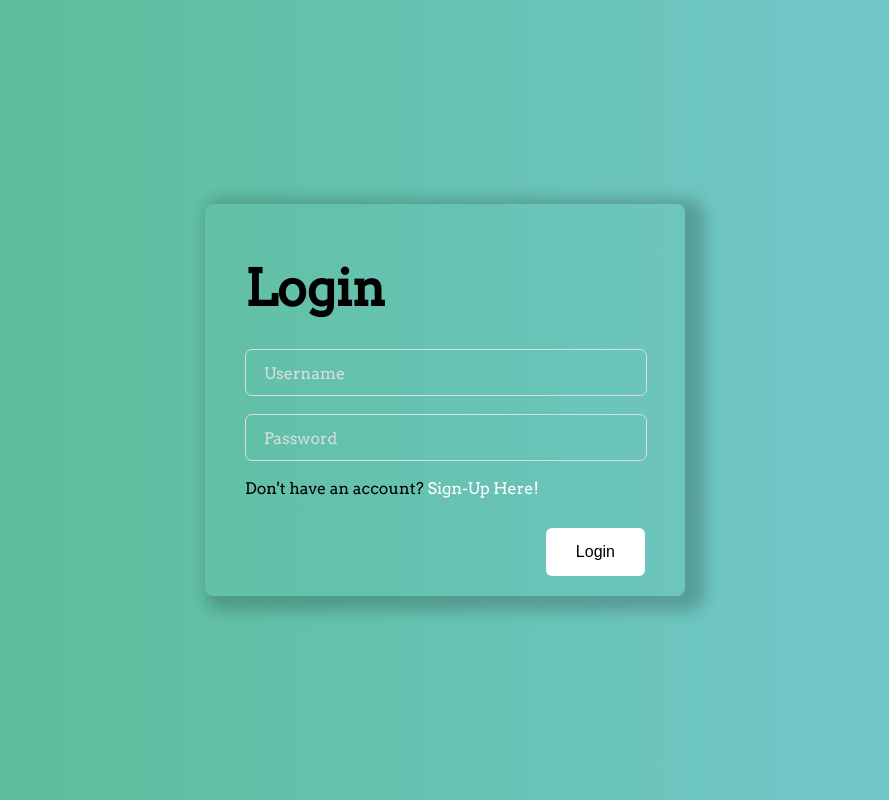
After one commit to ethanreleford/NeatBook, a PHP site: page /login/ in a window 1280 px wide. The commit adds this page. Shown: the whole page, without its empty margins (195-1084 px from the left). Run offline with PHP 8.4, Linux system fonts and the light colour scheme.

Commit message:
Update Log-In and Sign-up

```diff
--- a/css/main.css
+++ b/css/main.css
@@ -116,3 +116,10 @@
 .lgbtn:hover {
     text-decoration: underline; /* Add underline on hover for hyperlinks */
 }
+
+.name {
+    display: grid;
+    width: 94%;
+    grid-template-columns: auto auto;
+    grid-column-gap: 10%;
+}
--- /dev/null
+++ b/login/index.html
@@ -0,0 +1,79 @@
+<!DOCTYPE html>
+<html lang="en">
+<head>
+    <meta charset="UTF-8">
+    <meta name="viewport" content="width=device-width, initial-scale=1.0">
+    <link rel="stylesheet" href="../css/main.css">
+    <link rel="stylesheet" href="../css/font.css">
+    <link rel="preconnect" href="https://fonts.googleapis.com">
+    <link rel="preconnect" href="https://fonts.gstatic.com" crossorigin>
+    <link href="https://fonts.googleapis.com/css2?family=Abril+Fatface&family=Arvo&display=swap" rel="stylesheet">
+    <title>Login Page</title>
+</head>
+<body>
+    <div class = "myForm">
+    <form action = "" id = "myForm" class = "form">
+    <h1 class = "title" id = "tform">Login</h1>
+      <div class="inputContainer">
+        <input type="text" class="input" placeholder="a" id="username" required>
+        <label class="label">Username</label>
+      </div>
+      <div class="inputContainer">
+        <input type="password" class="input" placeholder="a" id="password" required>
+        <label class="label">Password</label>
+      </div>
+      <div id = "acc">
+        Don't have an account?
+        <a id = "lgbtn" class = "lgbtn" href="../signup/" formnovalidate>Sign-Up Here!</button>
+      </div>
+
+      <input type="submit" id = "signup" class="submitBtn" value="Login">
+    </form>
+    </div>
+
+    <script>
+        // JavaScript code for handling login
+        document.getElementById("myForm").addEventListener("submit", function(event) {
+            event.preventDefault(); // Prevent the form from submitting
+
+            // Get the input values
+            const username = document.getElementById("username").value;
+            const password = document.getElementById("password").value;
+
+            // Replace these temporary values with your actual login API logic
+            const apiUrl = '/LAMPAPI/Login.php';
+            const requestBody = {
+                login: username,
+                password: password
+            };
+
+            // Send a POST request to your login API
+            fetch(apiUrl, {
+                method: 'POST',
+                headers: {
+                    'Content-Type': 'application/json'
+                },
+                body: JSON.stringify(requestBody)
+            })
+            .then(response => response.json())
+            .then(data => {
+                // Handle the API response here
+                if (data.id != 0) {
+                    sessionStorage.setItem("user_id", data.id);
+                    sessionStorage.setItem("firstName", data.firstName);
+                    sessionStorage.setItem("lastName", data.lastName);
+
+                    alert('Login successful');
+                    window.location.href = "../";
+                    // Redirect to another page if needed
+                } else {
+                    alert('Login failed. Please check your credentials.');
+                }
+            })
+            .catch(error => {
+                console.error('Error:', error);
+            });
+        });
+    </script>
+</body>
+</html>
```
Also changed, not shown: index.html (+18 -57 lines), signup/index.html (+13 -3 lines).
